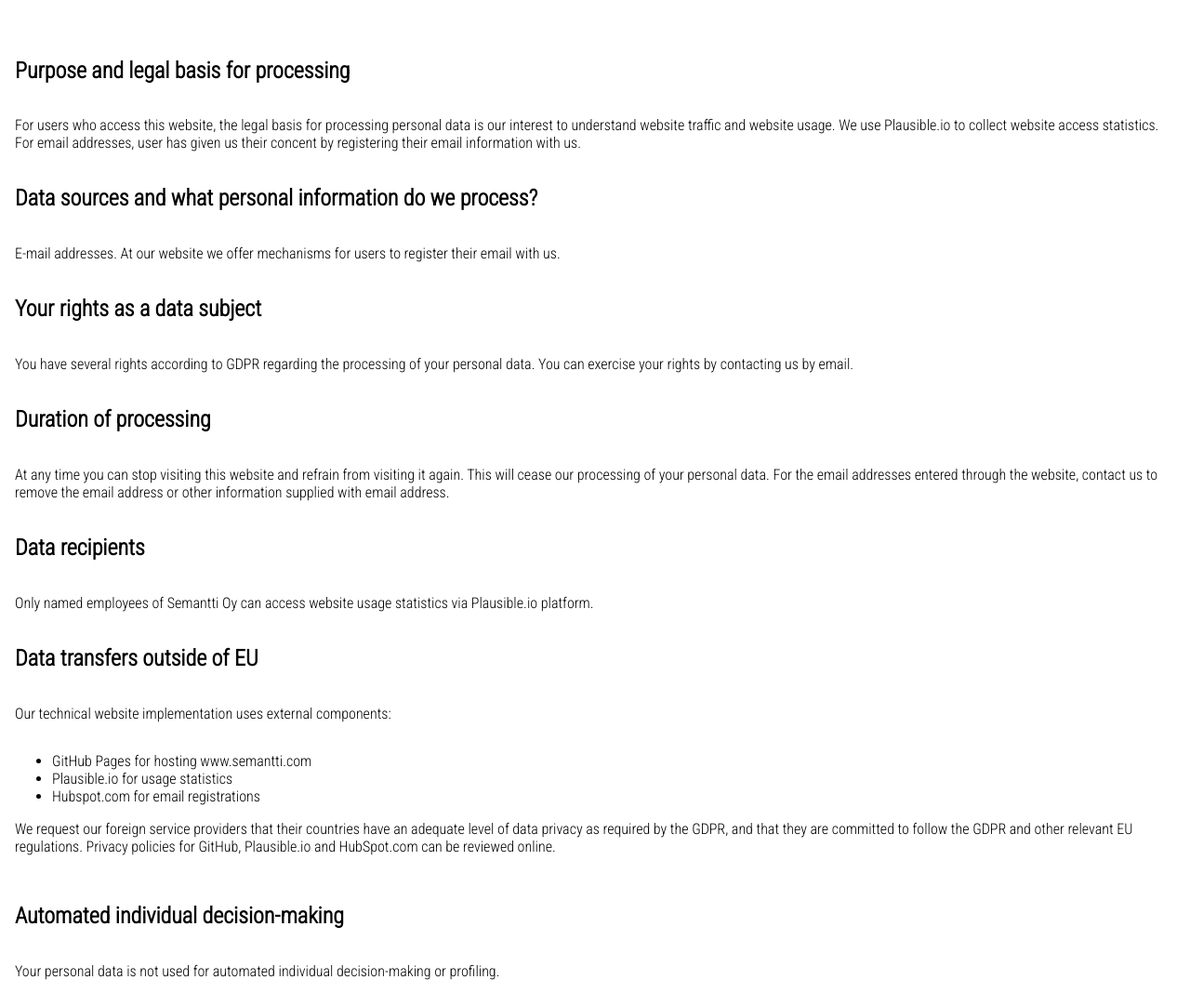
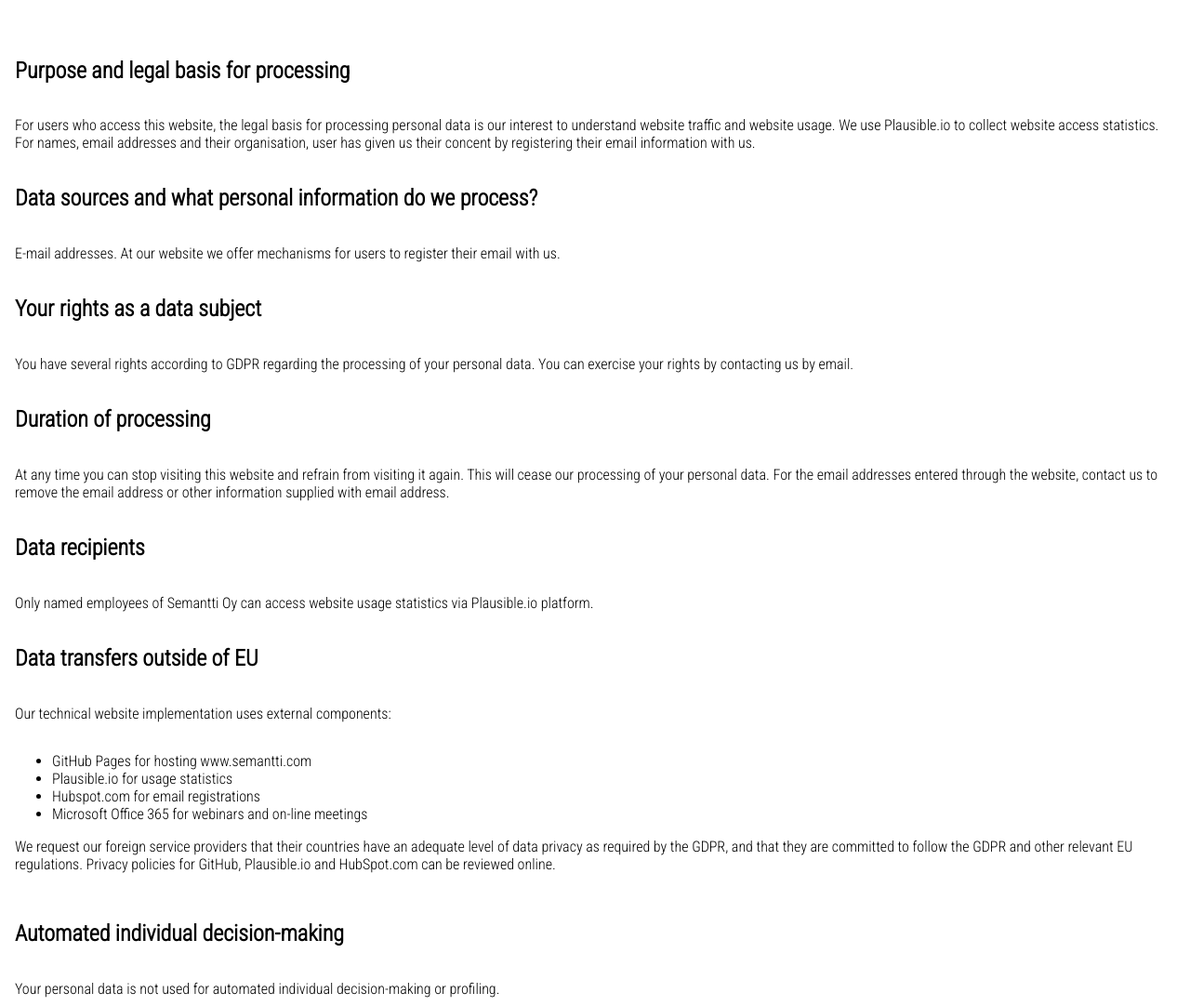
Before and after one commit to semantti/semantti.github.io, a plain HTML site: page privacy.html in a window 1280 px wide. Shown: the part 490-1572 px from the top of the page at 93% size. Drawn offline with Linux system fonts and the light colour scheme.

Commit message:
Update privacy.html

```diff
--- a/privacy.html
+++ b/privacy.html
@@ -48,7 +48,7 @@ Business ID: 3462983-5</pre>
 	  </p>
 	  <h2>Purpose and legal basis for processing</h2>
 	  <p>
-	    For users who access this website, the legal basis for processing personal data is our interest to understand website traffic and website usage. We use Plausible.io to collect website access statistics. For email addresses, user has given us their concent by registering their email information with us.
+	    For users who access this website, the legal basis for processing personal data is our interest to understand website traffic and website usage. We use Plausible.io to collect website access statistics. For names, email addresses and their organisation, user has given us their concent by registering their email information with us.
 	  </p>
 	  <h2>Data sources and what personal information do we process?</h2>
 	  <p>
@@ -73,6 +73,7 @@ Business ID: 3462983-5</pre>
 	      <li>GitHub Pages for hosting www.semantti.com</li>
 	      <li>Plausible.io for usage statistics</li>
 	      <li>Hubspot.com for email registrations</li>
+	      <li>Microsoft Office 365 for webinars and on-line meetings</li>
 	    </ul>
 	    We request our foreign service providers that their countries have an adequate level of data privacy as required by the GDPR, and that they are committed to follow the GDPR and other relevant EU regulations. Privacy policies for GitHub, Plausible.io and HubSpot.com can be reviewed online.
 	  </p>
```
